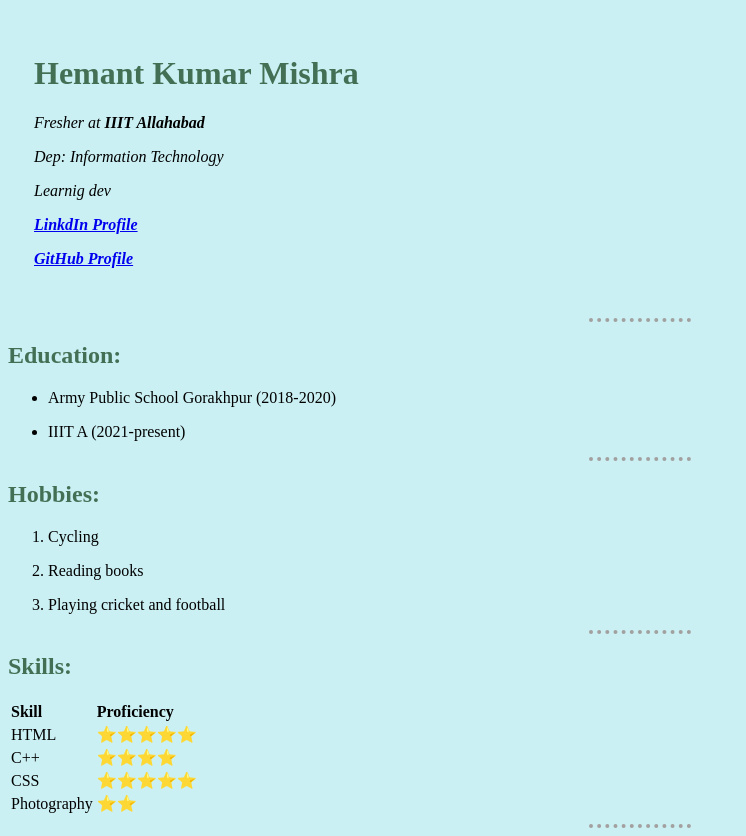
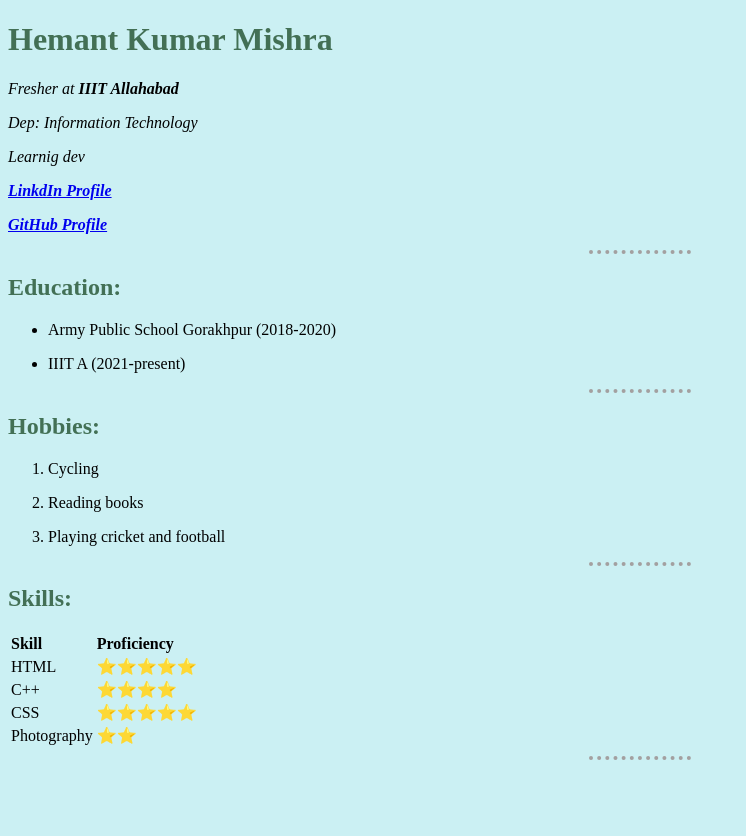
Before and after one commit to hemant-1-23/Firstrepo, a plain HTML site: page index.html in a window 1280 px wide. Shown: the whole page, without its empty margins (0-746 px from the left). After the commit the page ends 800 px from the top, so only its background shows below. Drawn offline with Linux system fonts and the light colour scheme.

Commit message:
Update index.html

```diff
--- a/index.html
+++ b/index.html
@@ -9,17 +9,14 @@
     <link rel="stylesheet" href="styles.css">
  </head>
  <body>
-     <table cellspacing="25">
-         <tr>
 
-             <td><h1>Hemant Kumar Mishra</h1>
+
+               <h1>Hemant Kumar Mishra</h1>
                 <em><p> Fresher at <strong>IIIT Allahabad</strong></p>
                 <p>Dep: Information Technology</p>
                 <p>Learnig dev</p>
                  <p><b><a href="https://www.linkedin.com/in/hemant-kumar-mishra-25241b22a">LinkdIn Profile</a> </b></p>
-                 <p><b><a href="https://github.com/hemant-1-23">GitHub Profile</a></b></p> </em></td>
-         </tr>
-     </table>
+                 <p><b><a href="https://github.com/hemant-1-23">GitHub Profile</a></b></p> </em>
 
 
      <hr size="2" noshade>
```
